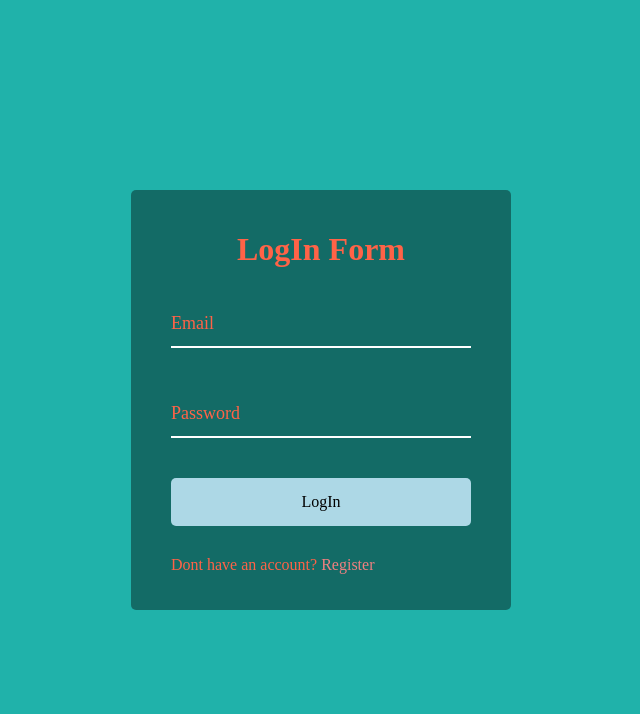
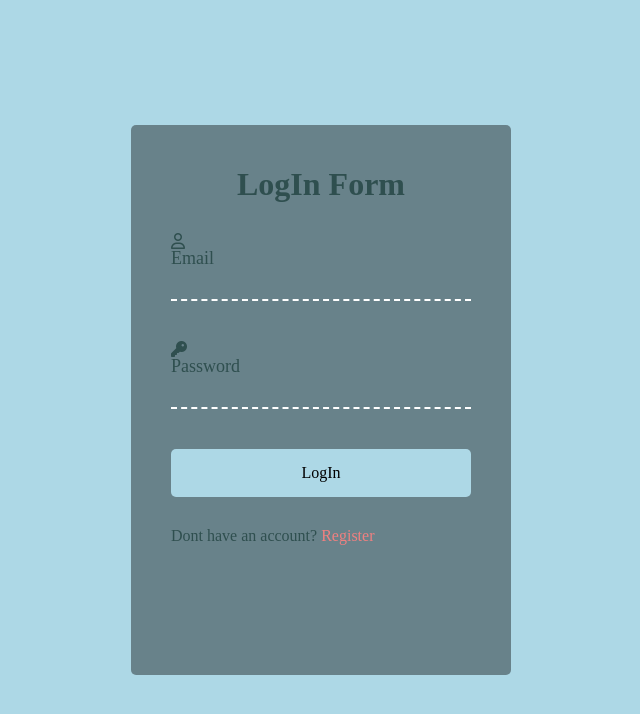
Before and after one commit to HassanRajib/Login-Form-with-js-animation, a plain HTML site: page index.html in a window 1280 px wide. Shown: the whole page, without its empty margins (319-959 px from the left). Drawn offline with Linux system fonts and the light colour scheme.

Commit message:
style done

```diff
--- a/index.html
+++ b/index.html
@@ -13,10 +13,12 @@
 
         <form action="">
             <div class="form-con">
-                <input type="text" required>
+                <i class="fa-regular fa-user"></i>
+                <input type="text" required >
                 <label>Email</label>
             </div>
             <div class="form-con">
+                <i class="fa fa-key"></i>
                 <input type="text" required>
                 <label>Password</label>
             </div>
--- a/style.css
+++ b/style.css
@@ -4,8 +4,8 @@
 }
 
 body{
-    background-color: lightseagreen;
-    color: tomato;
+    background-color: lightblue;
+    color: darkslategray;
     font-family: Poetsen One;
     display: flex;
     flex-direction: column;
@@ -20,6 +20,7 @@ body{
     background-color: rgba(0, 0, 0, 0.4);
     padding: 20px 40px;
     border-radius: 5px;
+    height: 550px;
 }
 
 .container h1{
@@ -61,7 +62,7 @@ body{
 .form-con input{
     background-color: transparent;
     border: 0;
-    border-bottom: 2px #fff solid;
+    border-bottom: 2px #fff dashed;
     display: block;
     width: 100%;
     padding: 15px 0;
@@ -77,6 +78,7 @@ body{
 
 .text {
     margin-top: 30px;
+
 }
 
 .form-con label {
```
Also changed, not shown: image.JPG (added).
